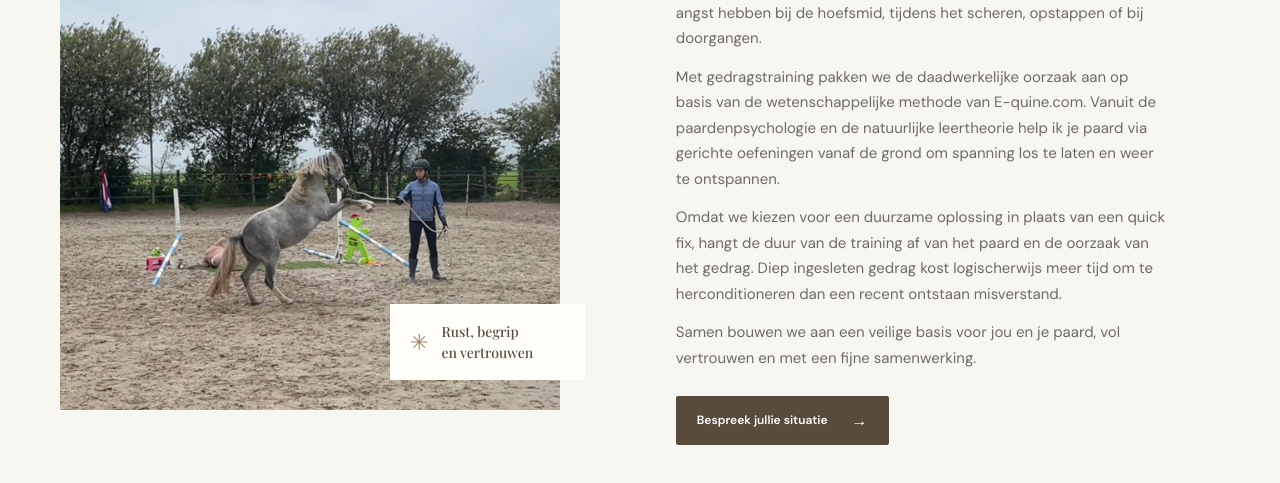
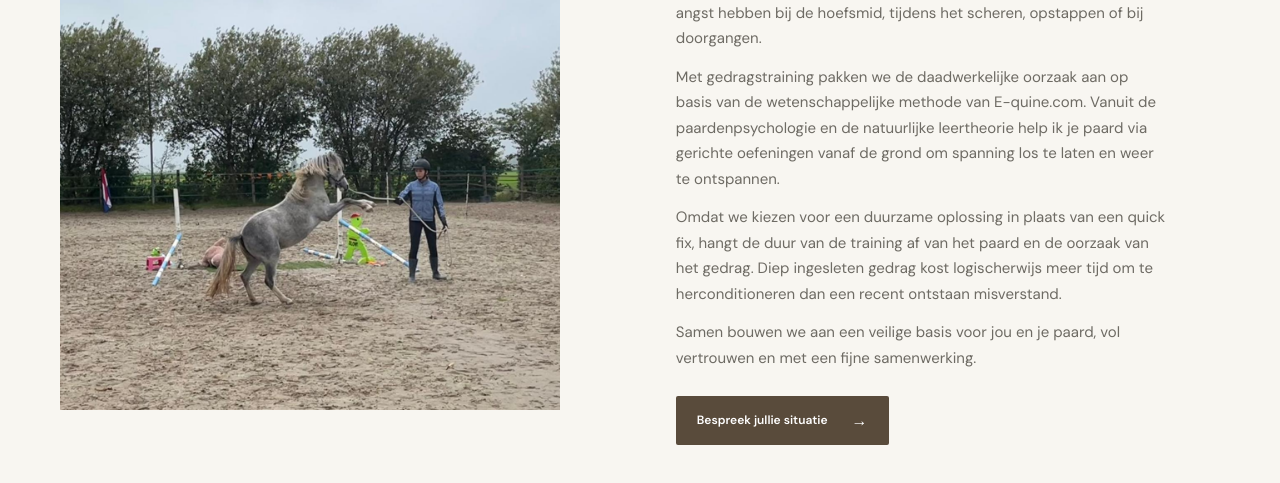
Before and after one commit to cryptovandieren-beep/InekesPaardentrainingen, a plain HTML site: page gedragstraining.html in a window 1280 px wide. Shown: the part 279-762 px from the top of the page. Drawn offline with nearby package versions, Linux system fonts and the light colour scheme.

Commit message:
Foto op eerste pagina icoontjes weggehaald en andere kleine dingetjes

```diff
--- a/gedragstraining.html
+++ b/gedragstraining.html
@@ -33,7 +33,6 @@
             alt="Een wit paard beweegt ontspannen door het groen"
             fetchpriority="high"
           >
-          <div class="photo-caption"><span class="caption-mark" aria-hidden="true">✳</span><span>Rust, begrip<br>en vertrouwen</span></div>
         </div>
 
         <div class="about-copy training-detail-copy">
```
